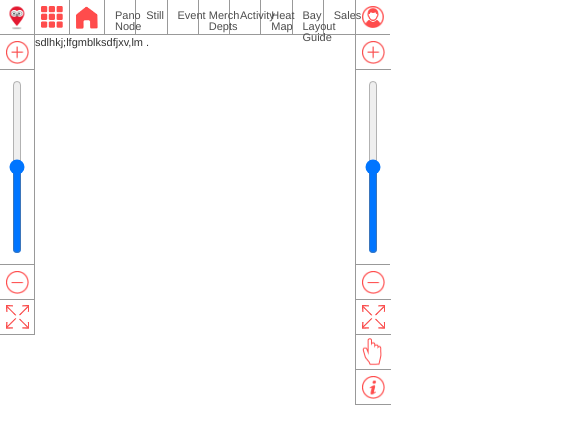
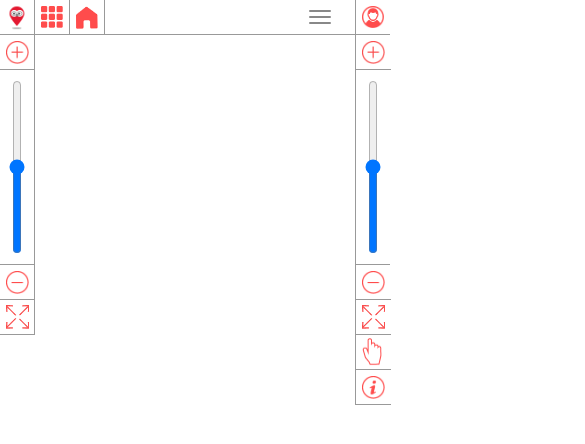
Before and after one commit to epyatopal/braveux-bs, a plain HTML site: page second.html in a window 390 px wide. Shown: the top 444 px of the page, 585 px wide, since content can reach past the window. Drawn offline with nearby package versions, Linux system fonts and the light colour scheme.

Commit message:
add collapse for navbar

```diff
--- a/second.css
+++ b/second.css
@@ -15,15 +15,18 @@
     }
 }
 
-@media (min-width: 796px) {
+@media (min-width: 803px) {
     body {
         font-size: 12px;
     }
 }
 
-@media (max-width: 795px) {
+@media (max-width: 802px) {
     body {
         font-size: 11px;
+    }
+    .header > .navbar > div > .navbar-collapse > .navbar-nav > li > a {
+        line-height: 1;
     }
 }
 
@@ -41,6 +44,52 @@ body a:hover {
     height: 35px;
     background-color: #ffffff;
     z-index: 10;
+}
+
+.header > .navbar {
+    height: 35px;
+    min-height: 35px;
+    background: none;
+    border: none;
+
+}
+
+.header > .navbar > div {
+    height: 35px;
+    min-height: 35px;
+    border: none;
+}
+
+.header > .navbar > div > .navbar-collapse{
+    padding: 0;
+}
+
+.header > .navbar > div > .navbar-collapse > .navbar-nav{
+    width: 100%;
+    height: 35px;
+    overflow: hidden;
+}
+
+.header > .navbar > div > .navbar-collapse > .navbar-nav > li{
+    height: 35px;
+    padding: 0;
+}
+
+.header > .navbar > div > .navbar-collapse > .navbar-nav > li > a{
+    padding: 0.5em 0;
+}
+
+.header .navbar-toggle {
+    position: relative;
+    float: right;
+    padding: 5px 10px;
+    margin-top: 4px;
+    margin-right: 13px;
+    margin-bottom: 8px;
+    background-color: transparent;
+    background-image: none;
+    border: 1px solid transparent;
+    border-radius: 4px;
 }
 
 /* gray border start*/
--- a/second.html
+++ b/second.html
@@ -9,24 +9,42 @@
     <link rel="stylesheet" href="second.css">
     <script src="assets/lib/jquery/jquery.min.js"></script>
     <script src="assets/lib/bootstrap/bootstrap.min.js"></script>
+    <script src="bower_components/bootstrap/js/collapse.js"></script>
 
 
 </head>
-<body class="main">
+<body class="">
 <div class="fixed-block">
     <a class="fixed-size fixed-btn btn-landing gray-border-right"></a>
     <a class="fixed-size fixed-btn btn-shortcut gray-border-right"></a>
     <a class="fixed-size fixed-btn btn-store gray-border-right"></a>
     <a class="fixed-size fixed-btn btn-user gray-border-left"></a>
     <div class="header gray-border-bottom">
-        <a class="responsible-btn gray-border-right gray-text">Pano Node</a>
-        <a class="responsible-btn gray-border-right gray-text">Still</a>
-        <a class="responsible-btn gray-border-right gray-text">Event</a>
-        <a class="responsible-btn gray-border-right gray-text">Merch Depts</a>
-        <a class="responsible-btn gray-border-right gray-text">Activity</a>
-        <a class="responsible-btn gray-border-right gray-text">Heat Map</a>
-        <a class="responsible-btn gray-border-right gray-text">Bay Layout Guide</a>
-        <a class="responsible-btn gray-text">Sales</a>
+        <nav class="navbar navbar-default">
+            <div class="gray-border-bottom">
+                <div class="navbar-header">
+                    <button type="button" class="navbar-toggle collapsed" data-toggle="collapse" data-target="#bs-example-navbar-collapse-1">
+                        <span class="sr-only">Toggle navigation</span>
+                        <span class="icon-bar"></span>
+                        <span class="icon-bar"></span>
+                        <span class="icon-bar"></span>
+                    </button>
+                </div>
+
+                <div class="collapse navbar-collapse" id="bs-example-navbar-collapse-1">
+                    <ul class="nav navbar-nav">
+                        <li class="responsible-btn gray-border-right "><a class="gray-text">Pano Node</a></li>
+                        <li class="responsible-btn gray-border-right"><a class="gray-text">Still</a></li>
+                        <li class="responsible-btn gray-border-right"><a class="gray-text">Event</a></li>
+                        <li class="responsible-btn gray-border-right"><a class="gray-text">Merch Depts</a></li>
+                        <li class="responsible-btn gray-border-right"><a class="gray-text">Activity</a></li>
+                        <li class="responsible-btn gray-border-right"><a class="gray-text">Heat Map</a></li>
+                        <li class="responsible-btn gray-border-right"><a class="gray-text">Bay Layout Guide</a></li>
+                        <li class="responsible-btn"><a class="gray-text">Sales</a></li>
+                    </ul>
+                </div><!-- /.navbar-collapse -->
+            </div><!-- /.container-fluid -->
+        </nav>
     </div>
 
     <div class="gray-border-right gray-border-bottom left-menu ">
@@ -50,9 +68,7 @@
     </div>
 
 </div>
-<div class="body-block">
-    sdlhkj;lfgmblksdfjxv,lm .
-</div>
+
 </body>
 </html>
 <script type="text/javascript">
```
